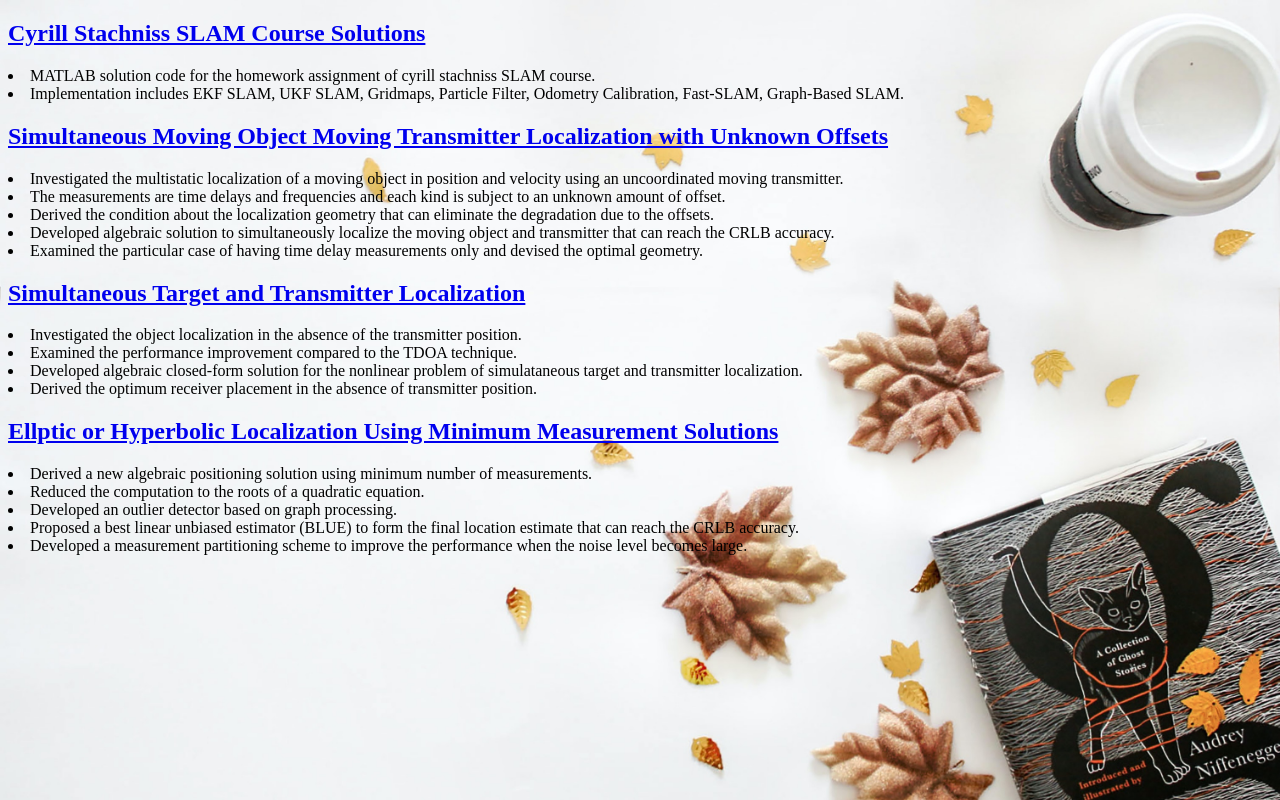
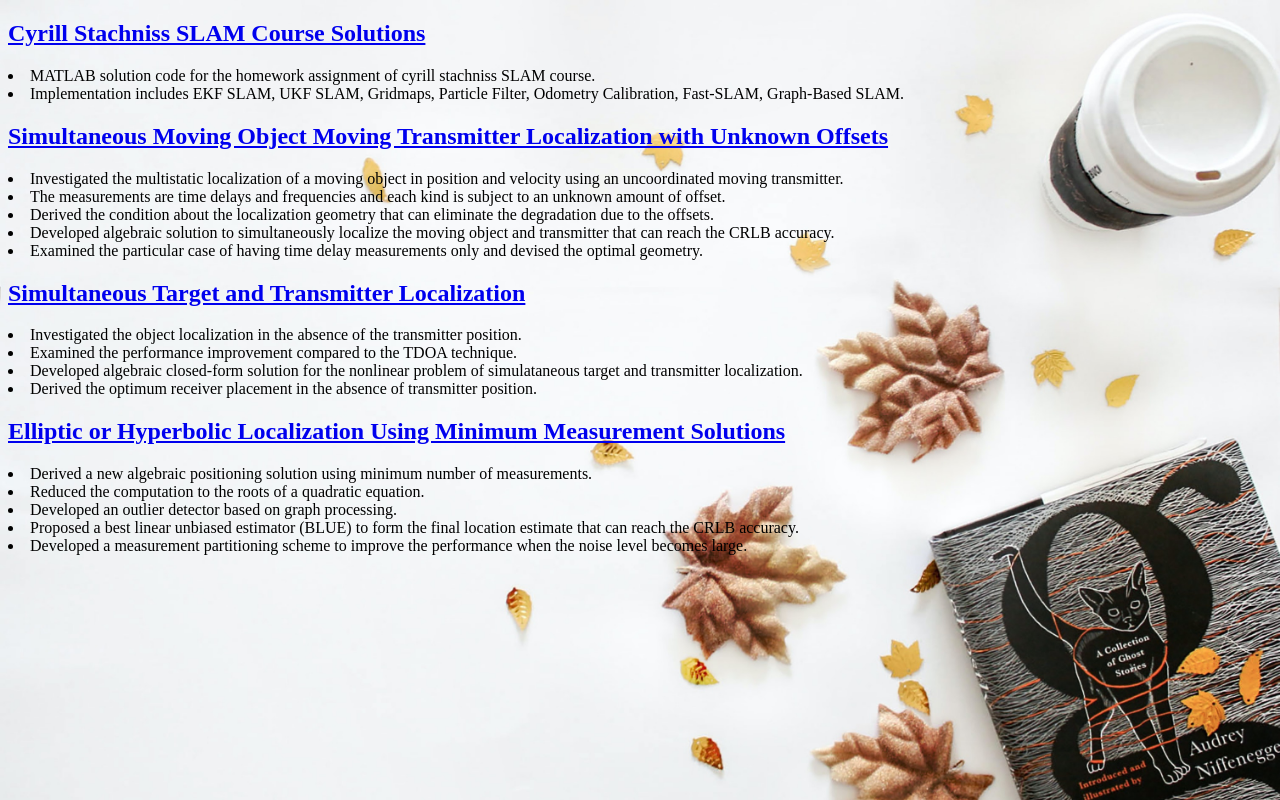
Before and after one commit to YangMizzou/yangmizzou.github.io, a plain HTML site: page index.html in a window 1280 px wide. Drawn offline with Linux system fonts and the light colour scheme.

Commit message:
Update index.html

```diff
--- a/index.html
+++ b/index.html
@@ -32,7 +32,7 @@ body {
    <li> Developed algebraic closed-form solution for the nonlinear problem of simulataneous target and transmitter localization.<br></li>
    <li> Derived the optimum receiver placement in the absence of transmitter position.</p>
 
-<h2><a href="https://github.com/YangMizzou/Ellptic-or-Hyperbolic-Localization-Using-Minimum-Measurement-Solutions" target="_blank">Ellptic or Hyperbolic Localization Using Minimum Measurement Solutions</a></h2>
+<h2><a href="https://github.com/YangMizzou/Elliptic-or-Hyperbolic-Localization-Using-Minimum-Measurement-Solutions" target="_blank">Elliptic or Hyperbolic Localization Using Minimum Measurement Solutions</a></h2>
 
 <p><li> Derived a new algebraic positioning solution using minimum number of measurements.<br></li>
    <li> Reduced the computation to the roots of a quadratic equation.<br></li>
```
